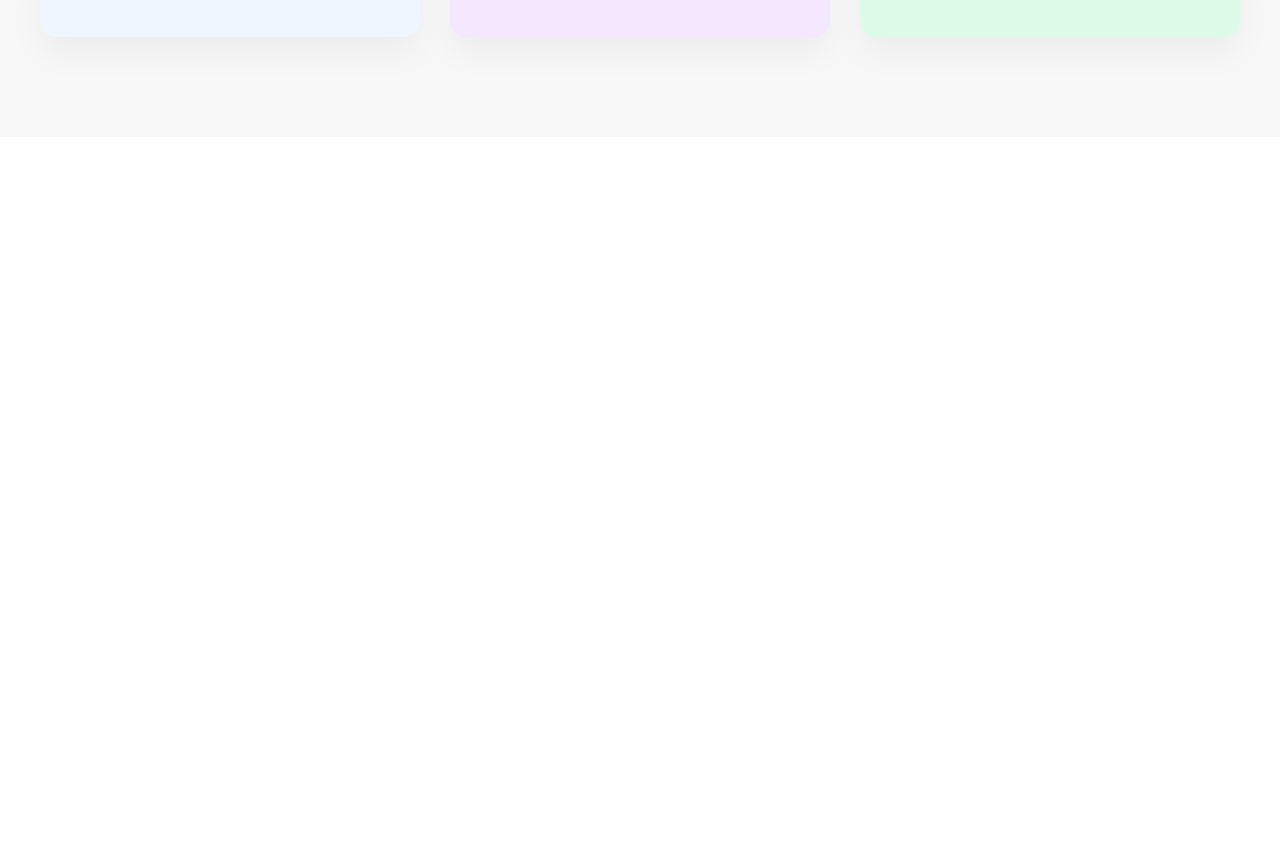
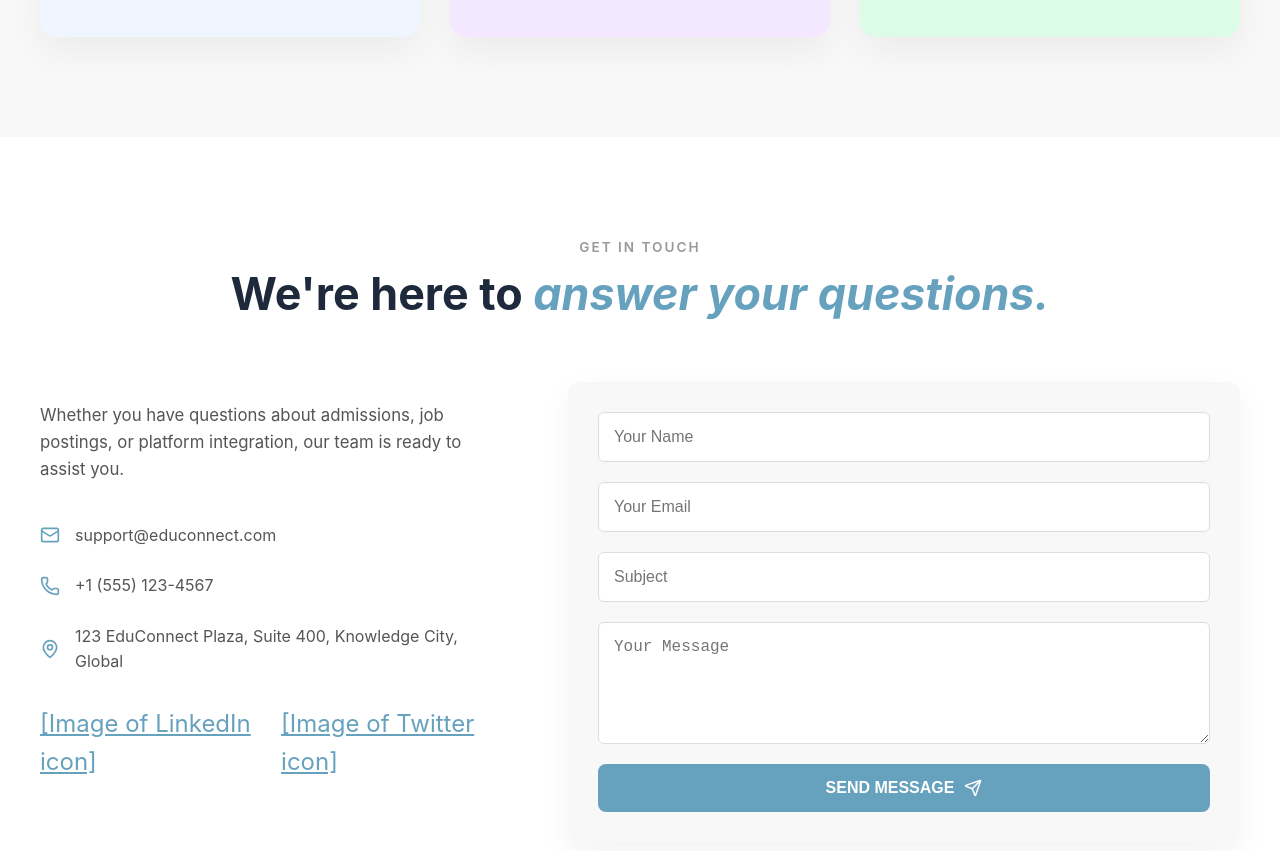
Before and after one commit to Javeria-Javaid/EduConnent, a React (Vite) app in the folder EduConnect/: page / in a window 1280 px wide. Shown: the part 3780-4631 px from the top of the page. Before the commit the page ends 3917 px from the top, so only its background shows below. Built offline with nearby package versions, Linux system fonts and the light colour scheme.

Commit message:
contact section

```diff
--- a/EduConnect/src/App.jsx
+++ b/EduConnect/src/App.jsx
@@ -4,6 +4,7 @@ import Hero from './components/Hero/Hero';
 import AboutSection from './components/AboutSection/AboutSection';
 import FeatureSection from './components/FeatureSection/FeatureSection';
 import RoleSection from './components/RoleSection/RoleSection';
+import ContactSection from './components/ContactSection/ContactSection';
 import './index.css';
 
 function App() {
@@ -97,6 +98,8 @@ function App() {
             <AboutSection />
             <FeatureSection />
             <RoleSection />
+            <ContactSection/>
+
             {/* ... other sections go here ... */}
 
         </div>
```
